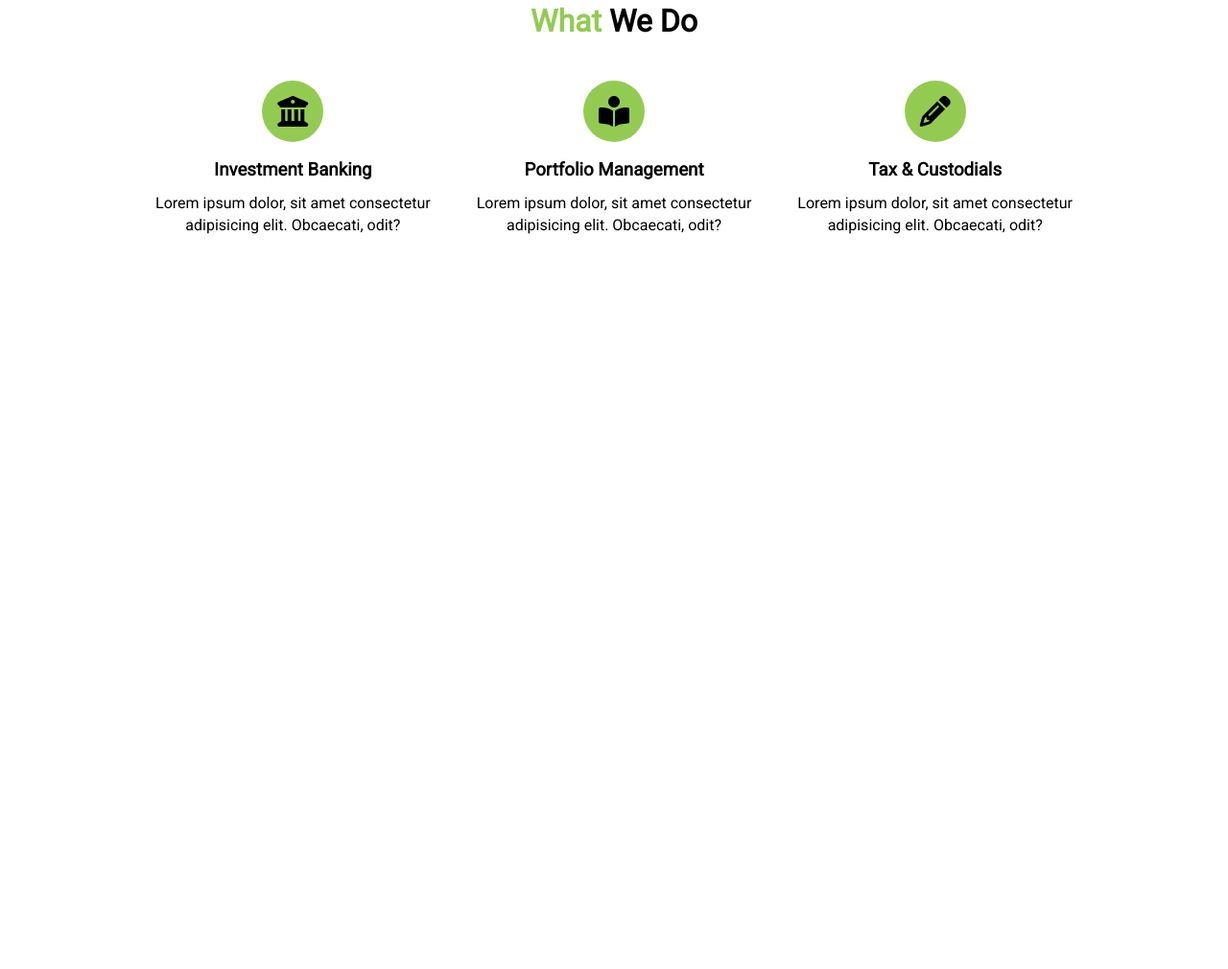
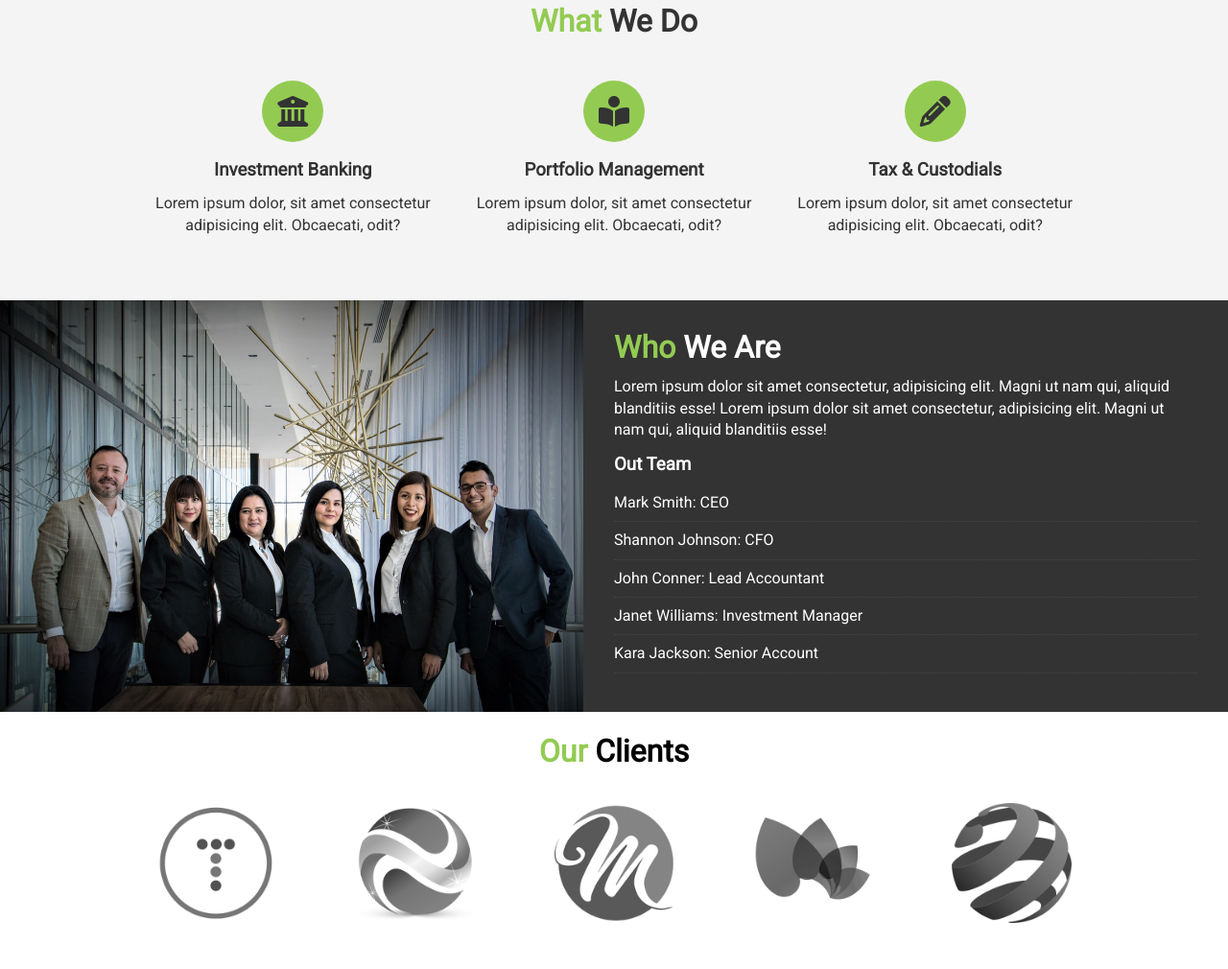
Before and after one commit to EntwistleOx/html-css, a plain HTML site: page edgeledger_website/index.html in a window 1280 px wide. Shown: the part 885-1895 px from the top of the page at 96% size. Before the commit the page ends 1198 px from the top, so only its background shows below. Drawn offline with Linux system fonts and the light colour scheme.

Commit message:
who we are, clients secction

```diff
--- a/edgeledger_website/css/style.css
+++ b/edgeledger_website/css/style.css
@@ -35,6 +35,16 @@ p {
   color: #93cb52;
 }
 
+.bg-light {
+  background: #f4f4f4;
+  color: #333;
+}
+
+.bg-dark {
+  background: #333;
+  color: #fff;
+}
+
 .l-heading {
   font-size: 4rem;
   margin-bottom: 0.75rem;
@@ -52,7 +62,29 @@ p {
   margin-bottom: 2rem;
 }
 
+.list {
+  margin: 0.5rem 0;
+  list-style: none;
+}
+
+.list li {
+  padding: 0.5rem 0;
+  border-bottom: #444 dotted 1px;
+}
+
 /* Paddings */
+.p-1 {
+  padding: 1.5rem;
+}
+
+.p-2 {
+  padding: 2rem;
+}
+
+.p-3 {
+  padding: 3rem;
+}
+
 .py-1 {
   padding: 1.5rem 0;
 }
@@ -151,3 +183,27 @@ p {
   border-radius: 50%;
   margin-bottom: 1rem;
 }
+
+/* Section: Who We Are */
+#who {
+  display: flex;
+}
+
+#who div {
+  flex: 1;
+}
+
+#who .who-img {
+  background: url('../img/people.jpg') no-repeat center center/cover;
+}
+
+/* Clients */
+#clients .items {
+  display: flex;
+}
+
+#clients .items img {
+  display: block;
+  margin: auto;
+  width: 60%;
+}
--- a/edgeledger_website/index.html
+++ b/edgeledger_website/index.html
@@ -85,5 +85,42 @@
         </div>
       </div>
     </section>
+
+    <!--who we are-->
+    <section id="who">
+      <div class="who-img"></div>
+      <div class="who-text bg-dark p-2">
+        <h2 class="m-heading"><span class="text-primary">Who</span> We Are</h2>
+        <p>
+          Lorem ipsum dolor sit amet consectetur, adipisicing elit. Magni ut nam
+          qui, aliquid blanditiis esse! Lorem ipsum dolor sit amet consectetur,
+          adipisicing elit. Magni ut nam qui, aliquid blanditiis esse!
+        </p>
+        <h3>Out Team</h3>
+        <ul class="list">
+          <li>Mark Smith: CEO</li>
+          <li>Shannon Johnson: CFO</li>
+          <li>John Conner: Lead Accountant</li>
+          <li>Janet Williams: Investment Manager</li>
+          <li>Kara Jackson: Senior Account</li>
+        </ul>
+      </div>
+    </section>
+
+    <!--Section: Clients-->
+    <section id="clients" class="py-1">
+      <div class="container">
+        <h2 class="m-heading text-center">
+          <span class="text-primary">Our</span> Clients
+        </h2>
+        <div class="items py-1">
+          <div><img src="./img/logos/logo1.png" alt="Client1" /></div>
+          <div><img src="./img/logos/logo2.png" alt="Client2" /></div>
+          <div><img src="./img/logos/logo3.png" alt="Client3" /></div>
+          <div><img src="./img/logos/logo4.png" alt="Client4" /></div>
+          <div><img src="./img/logos/logo5.png" alt="Client5" /></div>
+        </div>
+      </div>
+    </section>
   </body>
 </html>
```
